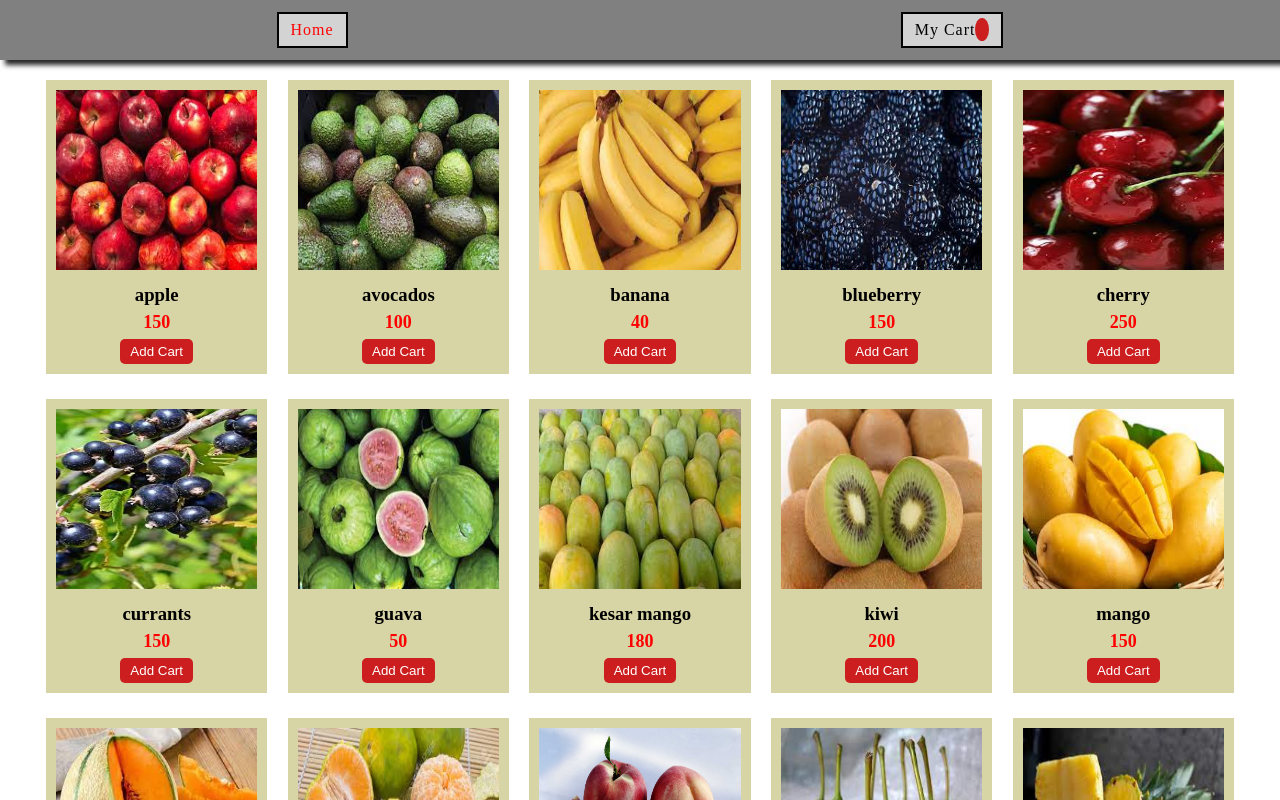
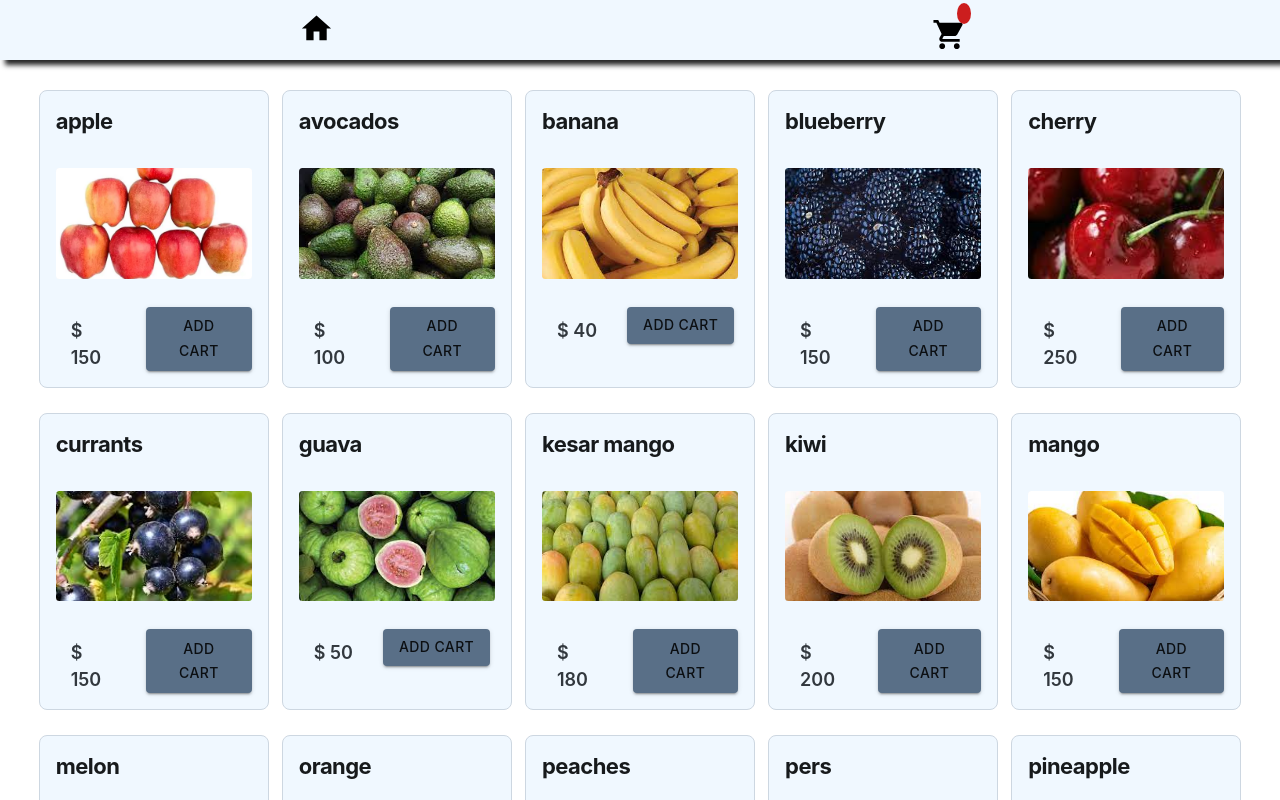
Before and after one commit to PrinceLunagariya47/web_page, a React (Create React App) app: page / in a window 1280 px wide. Shown: the top 800 px of the page. Built offline with nearby package versions, Linux system fonts and the light colour scheme.

Commit message:
added material-UI in app

```diff
--- a/public/index.html
+++ b/public/index.html
@@ -5,6 +5,7 @@
   <meta charset="utf-8" />
   <meta name="viewport" content="width=device-width, initial-scale=1" />
   <link rel="manifest" href="%PUBLIC_URL%/manifest.json" />
+  <link rel="stylesheet" href="https://fonts.googleapis.com/css?family=Roboto:300,400,500,700&display=swap" />
   <title>React App</title>
 </head>
 
--- a/src/Card.jsx
+++ b/src/Card.jsx
@@ -1,16 +1,39 @@
 import React from 'react';
+import AspectRatio from '@mui/joy/AspectRatio';
+import Box from '@mui/joy/Box';
+import Button from '@material-ui/core/Button';
+import Cards from '@mui/joy/Card';
+import Typography from '@mui/joy/Typography';
 
 const Card = (props) => {
 
     return (
-        <div className='cards'>
-            <img src={props.val.imgsrc} alt={props.val.title} className='card_img' />
-            <div className='card_info'>
-                <h3 className='card_title'>{props.val.title}</h3>
-                <h4 className='price'>{props.val.price}</h4>
-                <button className='add_btn' onClick={() => { props.AddItem(props.val) }}>Add Cart</button>
-            </div>
-        </div>
+        <Cards variant="outlined" className='cards' sx={{ width: 230, background: 'aliceblue' }}>
+            <Typography level="h2" fontSize="22px" sx={{ mb: 0.5 }}>
+                {props.val.title}
+            </Typography>
+            <AspectRatio minHeight="50px" maxHeight="130px" sx={{ my: 2 }}>
+                <img
+                    src={props.val.imgsrc}
+                    loading="lazy"
+                    alt={props.val.title}
+                />
+            </AspectRatio>
+            <Box sx={{ display: 'flex' }}>
+                <div>
+                    <Typography fontSize="lg" fontWeight="lg" sx={{ marginLeft: '15px', marginTop: '10px' }}>
+                        $  {props.val.price}
+                    </Typography>
+                </div>
+                <Button
+                    variant="contained"
+                    className='btn'
+                    onClick={() => { props.AddItem(props.val) }}
+                >
+                    Add Cart
+                </Button>
+            </Box>
+        </Cards>
     )
 }
 
--- a/src/Cart_card.jsx
+++ b/src/Cart_card.jsx
@@ -1,5 +1,11 @@
 import React from 'react';
-import { FaTrash } from 'react-icons/fa';
+import { FaTrash, FaPlus, FaMinus } from 'react-icons/fa';
+import AspectRatio from '@mui/joy/AspectRatio';
+import Box from '@mui/joy/Box';
+import Button from '@material-ui/core/Button';
+import Cards from '@mui/joy/Card';
+import Typography from '@mui/joy/Typography';
+import TextField from '@material-ui/core/TextField';
 
 const Cart_card = (props) => {
 
@@ -10,18 +16,45 @@ const Cart_card = (props) => {
     }
 
     return (
-        <div className='cards'>
-            <img src={props.val.imgsrc} alt={props.val.title} className='card_img' />
-            <div className='card_info'>
-                <h3 className='card_title'>{props.val.title}</h3>
-                <h4 className='price'>{props.val.price}</h4>
-                <button className='delete_btn' onClick={() => { props.DELETECartItem(props.val) }}> <FaTrash /> </button>
-                <button className='add_btn' style={{ opacity: boolean ? "1" : "0.7" }} onClick={() => { props.QTYMinus(props.val) }}> -- </button>
-                <input type="text" value={props.val.quantity} className="quantity" onChange={(e) => { props.CHANGEQuantity(e, props.val) }} />
-                <button className='add_btn' onClick={() => { props.QTYPlus(props.val) }}> + </button>
-                <h3 className='price'> Amount $ {props.val.price * props.val.quantity} </h3>
-            </div>
-        </div>
+        <>
+            <Cards variant="outlined" className='cards' sx={{ width: 230, background: 'aliceblue' }}>
+                <Typography fontSize="lg" fontWeight="lg" sx={{ mb: 0.5 }}>
+                    {props.val.title}
+                </Typography>
+                <Typography fontSize="lg" fontWeight="lg">
+                    $  {props.val.price}
+                </Typography>
+                <AspectRatio minHeight="50px" maxHeight="150px" sx={{ my: 2 }}>
+                    <img
+                        src={props.val.imgsrc}
+                        loading="lazy"
+                        alt={props.val.title}
+                    />
+                </AspectRatio>
+                <Box sx={{ display: 'flex', justifyContent: 'space-around' }}>
+                    <Button variant="contained" className='buttons' style={{ opacity: boolean ? "1" : "0.7" }} onClick={() => { props.QTYMinus(props.val) }}>
+                        <FaMinus />
+                    </Button>
+                    <TextField
+                        id="standard-basic"
+                        className='text_fild'
+                        value={props.val.quantity}
+                        onChange={(e) => { props.CHANGEQuantity(e, props.val) }}
+                    />
+                    <Button variant="contained" className='buttons' onClick={() => { props.QTYPlus(props.val) }}>
+                        <FaPlus />
+                    </Button>
+                </Box><br />
+                <Box sx={{ display: 'flex', justifyContent: 'space-around' }}>
+                    <Button variant="contained" className='buttons delete' onClick={() => { props.DELETECartItem(props.val) }}>
+                        <FaTrash />
+                    </Button>
+                    <Typography fontSize="lg" fontWeight="lg">
+                    Total : $ {props.val.price * props.val.quantity}
+                </Typography>
+                </Box>
+            </Cards>
+        </>
     )
 }
 
--- a/src/Header.jsx
+++ b/src/Header.jsx
@@ -1,25 +1,20 @@
 import React, { useEffect } from 'react';
 import { useSelector } from 'react-redux';
 import { NavLink } from 'react-router-dom';
-import store from './store/store';
+import ShoppingCartIcon from '@mui/icons-material/ShoppingCart';
+import HomeIcon from '@mui/icons-material/Home';
 
 const Header = () => {
 
     const cartItem = useSelector((state) => state.cart);
 
-    const navLinkStyle = ({ isActive }) => {
-        return {
-            fontWeight: isActive ? '500' : 'normal',
-            color: isActive ? 'red' : 'black',
-        }
-    }
-
     return (
         <>
             <div className='header'>
-                <NavLink to="/" style={navLinkStyle} className='menu'>Home</NavLink>
-                <NavLink to="/Mycart" style={navLinkStyle} className='menu'>
-                    My Cart <span className='item_count'>{cartItem.length}</span>
+                <NavLink to="/"><HomeIcon fontSize="large" sx={{ color: 'black' }} /></NavLink>
+                <NavLink to="/Mycart">
+                    <ShoppingCartIcon className='cart_icon' fontSize="large" sx={{ color: 'black' }} />
+                    <span className='item_count'>{cartItem.length}</span>
                 </NavLink>
             </div>
         </>
--- a/src/Home.jsx
+++ b/src/Home.jsx
@@ -3,7 +3,8 @@ import { useDispatch } from 'react-redux';
 import Card from './Card';
 import Sdata from './Sdata';
 import { addItem } from './actions';
-import { notInitialized } from 'react-redux/es/utils/useSyncExternalStore';
+import Alert from '@material-ui/lab/Alert';
+
 
 const Home = () => {
 
@@ -11,17 +12,10 @@ const Home = () => {
 
     const AddItem = (data) => {
         dispatch(addItem(data))
-        document.getElementById('message').innerHTML = 'Item Has Been Successfully Added';
-        document.getElementById('message').style = 'display: block';
-        setTimeout(() => {
-            document.getElementById('message').innerHTML = '';
-            document.getElementById('message').style = 'display: none';
-        }, 1000);
     };
 
     return (
         <>
-            <p id='message' className='Message'></p>
             <div className='main_div'>
                 {Sdata.map((val) => {
                     return (
--- a/src/Mycart.jsx
+++ b/src/Mycart.jsx
@@ -23,12 +23,6 @@ const Mycart = () => {
 
     const DELETECartItem = (data) => {
         dispatch(deleteCartItem(data))
-        document.getElementById('message').innerHTML = 'Item Has Been Successfully Deleted';
-        document.getElementById('message').style = 'display: block';
-        setTimeout(() => {
-            document.getElementById('message').innerHTML = '';
-            document.getElementById('message').style = 'display: none';
-        }, 1000);
     }
 
     let payAmount = 0;
--- a/src/index.css
+++ b/src/index.css
@@ -5,12 +5,13 @@
 }
 
 .header {
+  width: 100%;
   position: fixed;
   left: 0;
   top: 0;
-  width: 100%;
+  right: 0;
   height: 60px;
-  background-color: gray;
+  background-color: aliceblue;
   box-shadow: 5px 5px 5px 0px rgb(37, 37, 37);
   letter-spacing: 1px;
   display: flex;
@@ -19,95 +20,59 @@
   z-index: 1;
 }
 
-.menu {
-  text-decoration: none;
-  color: black;
-  background-color: lightgray;
-  padding: 7px 12px;
-  border: 2px solid black;
-}
-
 .item_count {
   color: white;
   background-color: rgb(204, 30, 30);
-  padding: 3px 7px;
+  padding: 2px 7px;
   border-radius: 50%;
+  position: relative;
+  bottom: 33px;
+  right: 10px;
 }
 
-.Message {
-  display: none;
-  background-color: rgb(39, 102, 39);
-  color: white;
-  padding: 7px;
-  border: none;
-  border-radius: 5px;
-  position: fixed;
-  top: 60px;
-  right: 0;
+.cards:hover {
+  box-shadow: 1px 8px 20px grey;
+  border: 2px solid black !important;
+  -ms-transform: scale(1.05);
+  -webkit-transform: scale(1.05);
+  transform: scale(1.05);
 }
 
-.error_Message {
-  background-color: red !important
+.cart_icon {
+  margin-top: 12px;
+}
+
+.btn {
+  font-family: "Public Sans", var(--joy-fontFamily-fallback) !important;
+  background-color: rgb(89, 111, 135) !important;
+  margin-left: 30px !important;
+}
+
+.buttons {
+  background-color: rgb(89, 111, 135) !important;
+  color: aliceblue !important;
+}
+
+.delete {
+  padding: 10px 0 !important;
 }
 
 .main_div {
   margin: 2%;
+  margin-top: 90px;
+  margin-bottom: 70px;
+  justify-content: space-evenly;
   display: flex;
-  justify-content: space-evenly;
-  margin-top: 80px;
   flex-wrap: wrap;
   row-gap: 25px;
 }
 
-.cart_div {
-  margin-bottom: 70px;
+.text_fild {
+  width: 40px;
 }
 
-.cards {
-  background-color: #d7d4a6;
-  width: 18%;
-}
-
-.card_img {
-  width: 100%;
-  height: 200px;
-  padding: 10px;
-}
-
-.card_info {
-  text-align: center;
-}
-
-.price {
-  color: red;
-  font-size: large;
-  margin: 6px;
-}
-
-.add_btn {
-  background-color: rgb(204, 30, 30);
-  color: white;
-  padding: 5px 10px;
-  border: none;
-  border-radius: 5px;
-  margin-bottom: 10px;
-  cursor: pointer;
-}
-
-.delete_btn {
-  background-color: rgb(204, 30, 30);
-  border: none;
-  border-radius: 5px;
-  color: white;
-  padding: 5px 8px;
-  margin-right: 8px;
-  cursor: pointer;
-}
-
-.quantity {
-  width: 12%;
-  text-align: center;
-  margin: 0px 8px;
+input {
+  text-align: center !important;
 }
 
 .footer-content h3 {
@@ -122,7 +87,7 @@
   left: 0;
   bottom: 0;
   width: 100%;
-  background-color: gray;
+  background-color: aliceblue;
   text-align: center;
   box-shadow: 5px 0px 5px 5px rgb(37, 37, 37);
 }
```
Also changed, not shown: package.json (+8 -0 lines), public/image/apple.jpg, 1 other file (tests, documents, lock files or other folders).
